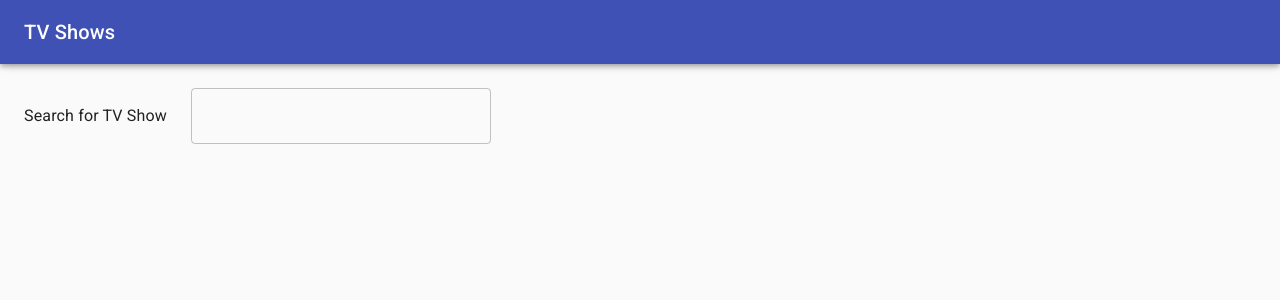
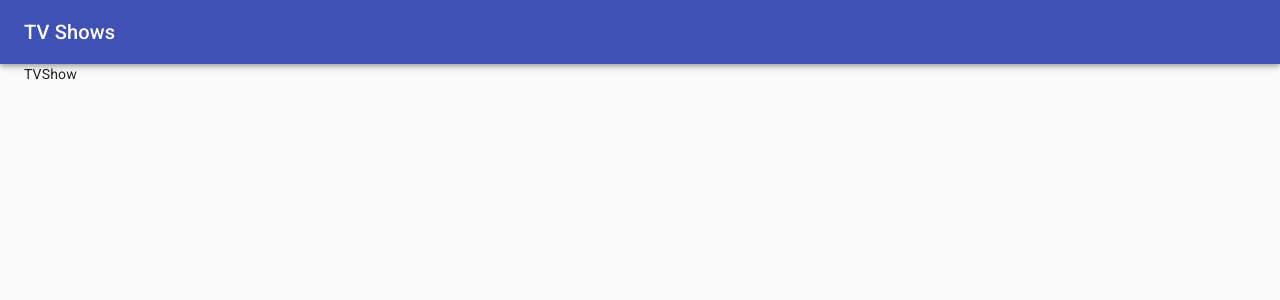
Before and after one commit to iisakjanova/js_group_10_homework_69_irina_isakzhanova, a React (Create React App) app: page /shows/1 in a window 1280 px wide. Shown: the top 300 px of the page. Built offline with nearby package versions, Linux system fonts and the light colour scheme.

Commit message:
Implemented transition to TV Show page

```diff
--- a/package.json
+++ b/package.json
@@ -8,6 +8,7 @@
     "axios": "^0.21.4",
     "react": "^17.0.2",
     "react-dom": "^17.0.2",
+    "react-router-dom": "^5.3.0",
     "react-scripts": "4.0.3"
   },
   "scripts": {
--- a/src/App.js
+++ b/src/App.js
@@ -1,14 +1,20 @@
 import Layout from "./components/Layout/Layout";
 import {Container, CssBaseline} from "@material-ui/core";
+import {Route, Switch} from "react-router-dom";
 
 import TVShowSearch from "./containers/TVShowSearch/TVShowSearch";
+import TVShow from "./containers/TVShow/TVShow";
 
 const App = () => (
     <>
         <CssBaseline />
         <Layout>
             <Container>
-                <TVShowSearch />
+                <Switch>
+                    <Route path="/" exact component={TVShowSearch}/>
+                    <Route path="/shows/:id" component={TVShow}/>
+                    <Route render={() => <h1>Not found</h1>}/>
+                </Switch>
             </Container>
         </Layout>
     </>
--- /dev/null
+++ b/src/containers/TVShow/TVShow.js
@@ -0,0 +1,11 @@
+import React from 'react';
+
+const TVShow = () => {
+    return (
+        <div>
+            TVShow
+        </div>
+    );
+};
+
+export default TVShow;
--- a/src/containers/TVShowSearch/TVShowSearch.js
+++ b/src/containers/TVShowSearch/TVShowSearch.js
@@ -2,6 +2,7 @@ import React, {useCallback, useEffect, useReducer} from 'react';
 import TextField from '@material-ui/core/TextField';
 import Autocomplete, { createFilterOptions } from '@material-ui/lab/Autocomplete';
 import {Grid, makeStyles, Typography} from "@material-ui/core";
+import {useHistory} from 'react-router-dom';
 
 import {reducer} from "../../store/reduser";
 import {addSearchParam, addTVShowsList, selectTVShow} from "../../store/actions";
@@ -27,6 +28,7 @@ const filter = createFilterOptions();
 
 const TVShowSearch = () => {
     const classes = useStyles();
+    const history = useHistory();
 
     const [state, dispatch] = useReducer(reducer, initialState);
 
@@ -34,8 +36,9 @@ const TVShowSearch = () => {
         dispatch(addSearchParam(param));
     };
 
-    const handleSelectName = (name) => {
-        dispatch(selectTVShow(name));
+    const handleSelectShow = value => {
+        dispatch(selectTVShow(value));
+        history.push(`/shows/${value.show.id}`);
     };
 
     const getShows = useCallback( async () => {
@@ -65,7 +68,7 @@ const TVShowSearch = () => {
             <Autocomplete
                 inputValue={state.searchParam}
                 value={state.selectedShow}
-                onChange={(e, value) => handleSelectName(value || '')}
+                onChange={(e, value) => handleSelectShow(value || '')}
                 onInputChange={(e, name) => handleInputChange(name || '')}
                 filterOptions={(options, params) => {
                     return filter(options, params);
--- a/src/index.js
+++ b/src/index.js
@@ -1,6 +1,13 @@
 import React from 'react';
 import ReactDOM from 'react-dom';
+import {BrowserRouter} from "react-router-dom";
 
 import App from './App';
 
-ReactDOM.render(<App />, document.getElementById('root'));
+const app = (
+    <BrowserRouter>
+        <App />
+    </BrowserRouter>
+);
+
+ReactDOM.render(app, document.getElementById('root'));
--- a/src/store/actions.js
+++ b/src/store/actions.js
@@ -4,4 +4,4 @@ export const SELECT_TV_SHOW = 'SELECT_TV_SHOW';
 
 export const addSearchParam = param => ({type: ADD_SEARCH_PARAM, payload: param});
 export const addTVShowsList = shows => ({type: ADD_TV_SHOWS_LIST, payload: shows});
-export const selectTVShow = name => ({type: SELECT_TV_SHOW, payload: name});
+export const selectTVShow = value => ({type: SELECT_TV_SHOW, payload: value});
```
Also changed, not shown: 1 other file (tests, documents, lock files or other folders).
